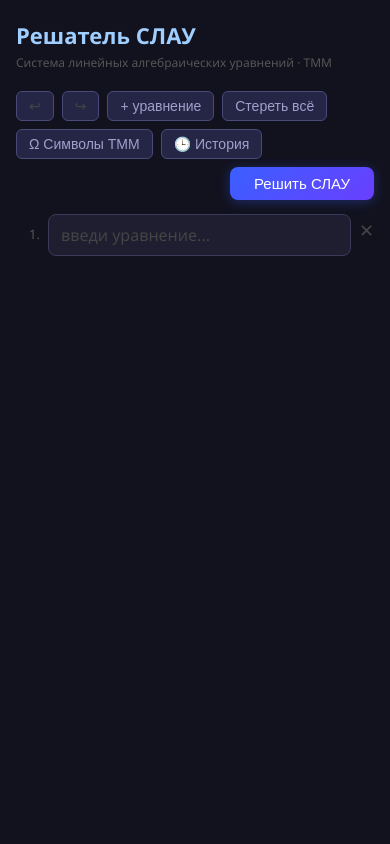
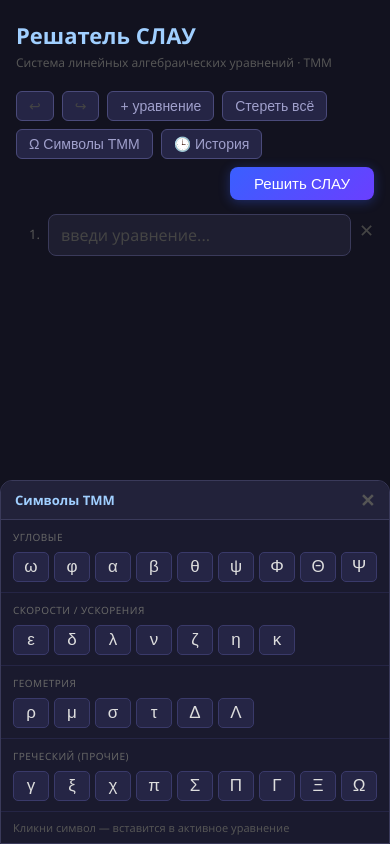
Before and after one commit to DamirNine/SLAU, a React (Vite) app: page / in a window 390 px wide. Both pictures are taken after a click on the button "Ω Символы ТММ". Built offline with nearby package versions, Linux system fonts and the light colour scheme.

Commit message:
feat: add responsive layout and mobile zoom support

```diff
--- a/index.html
+++ b/index.html
@@ -3,8 +3,9 @@
   <head>
     <meta charset="UTF-8" />
     <link rel="icon" type="image/svg+xml" href="/favicon.svg" />
-    <meta name="viewport" content="width=device-width, initial-scale=1.0" />
-    <title>slau</title>
+    <meta name="viewport" content="width=device-width, initial-scale=1.0, user-scalable=yes" />
+    <meta name="theme-color" content="#12121f" />
+    <title>Решатель СЛАУ · ТММ</title>
   </head>
   <body>
     <div id="root"></div>
--- a/src/App.tsx
+++ b/src/App.tsx
@@ -76,6 +76,10 @@ export default function App() {
         )}
       </div>
 
+      {symbolsPanelOpen && (
+        <SymbolsPanel onInsert={handleInsertSymbol} mobile />
+      )}
+
       <HistoryPanel />
     </div>
   )
--- a/src/components/SymbolsPanel.tsx
+++ b/src/components/SymbolsPanel.tsx
@@ -9,23 +9,18 @@ const SYMBOL_GROUPS = [
 
 interface Props {
   onInsert: (symbol: string) => void
+  mobile?: boolean
 }
 
-const panelStyle: React.CSSProperties = {
-  width: 220,
-  background: '#1a1a2e',
-  border: '1.5px solid #3a3a5a',
-  borderRadius: 12,
-  overflow: 'hidden',
-  flexShrink: 0,
-}
-
-export function SymbolsPanel({ onInsert }: Props) {
+export function SymbolsPanel({ onInsert, mobile = false }: Props) {
+  const panelStyle: React.CSSProperties = mobile
+    ? { background: '#1a1a2e', border: '1.5px solid #3a3a5a', borderRadius: '12px 12px 0 0', overflow: 'hidden' }
+    : { width: 220, background: '#1a1a2e', border: '1.5px solid #3a3a5a', borderRadius: 12, overflow: 'hidden', flexShrink: 0 }
   const { symbolsPanelOpen, toggleSymbolsPanel } = useStore()
   if (!symbolsPanelOpen) return null
 
   return (
-    <div className="symbols-panel-desktop" style={panelStyle}>
+    <div className={mobile ? 'symbols-panel-mobile' : 'symbols-panel-desktop'} style={panelStyle}>
       <div style={{
         background: '#22223a',
         padding: '10px 14px',
--- a/src/index.css
+++ b/src/index.css
@@ -30,3 +30,8 @@ body {
 .result-zoom-wrapper {
   touch-action: pan-y pinch-zoom;
 }
+
+.matrix-scroll {
+  overflow-x: auto;
+  -webkit-overflow-scrolling: touch;
+}
```
